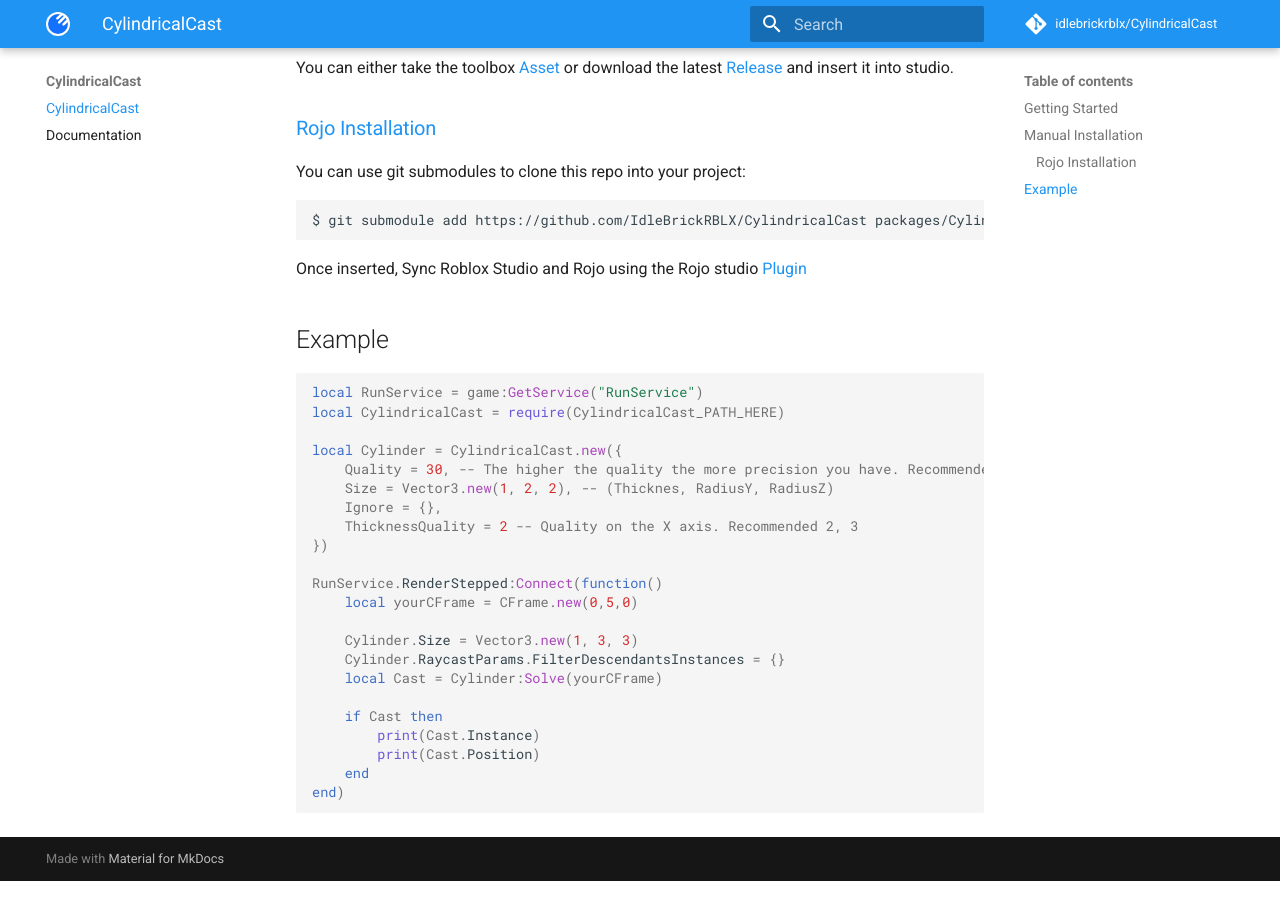
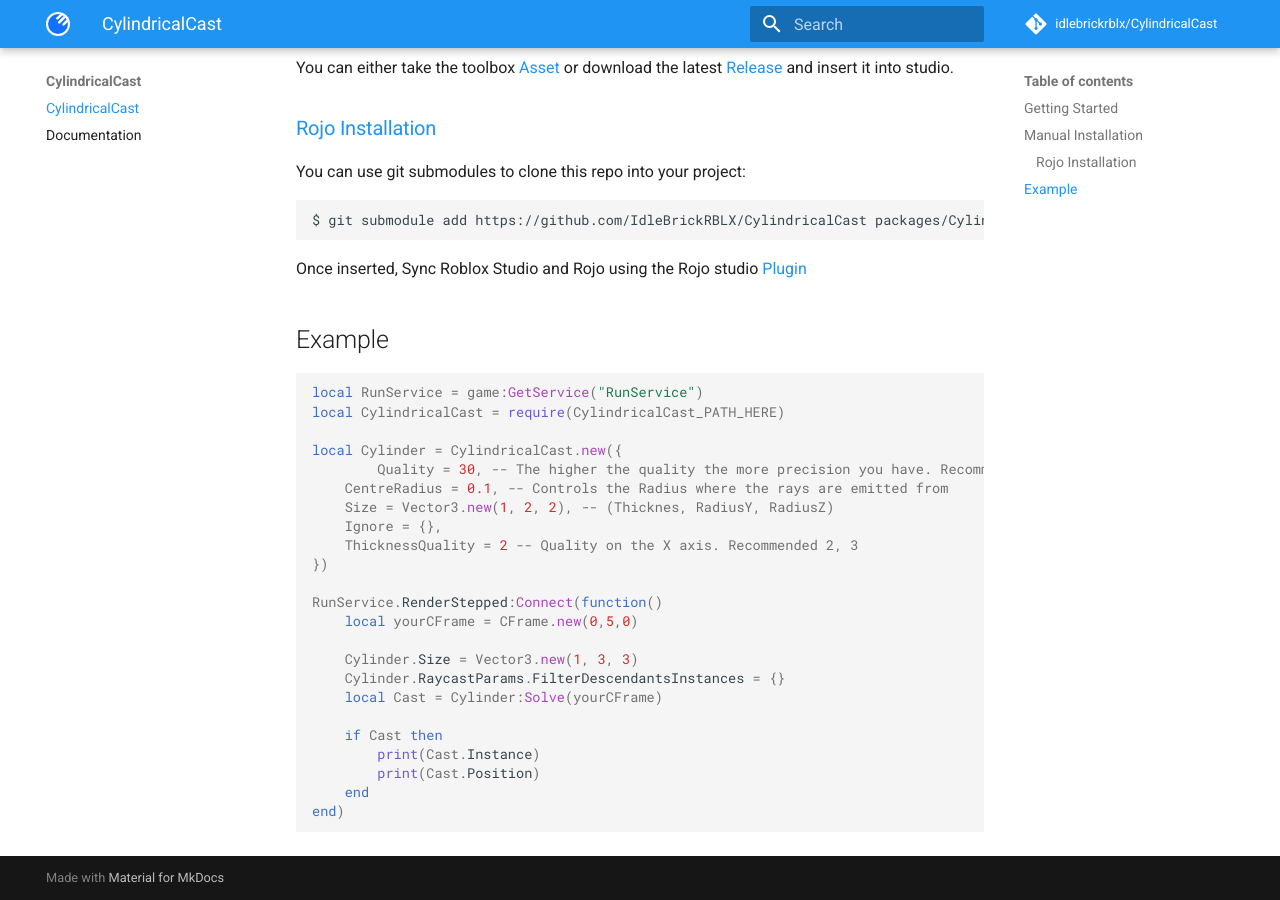
Before and after one commit to IdleBrickRBLX/CylindricalCast, an MkDocs documentation site: the page built from docs/index.md, in a window 1280 px wide and 900 px high, scrolled down 533 px. Built offline with MkDocs 1.6.1 and Material for MkDocs 9.7.7, drawn with Linux system fonts in a browser that asks for light colours; comment, search, counter and statistics services are not loaded.

Commit message:
Update index.md

```diff
--- a/docs/index.md
+++ b/docs/index.md
@@ -40,7 +40,8 @@
 local CylindricalCast = require(CylindricalCast_PATH_HERE)
 
 local Cylinder = CylindricalCast.new({
-    Quality = 30, -- The higher the quality the more precision you have. Recommended 15, 50
+        Quality = 30, -- The higher the quality the more precision you have. Recommended 15, 50
+	CentreRadius = 0.1, -- Controls the Radius where the rays are emitted from
 	Size = Vector3.new(1, 2, 2), -- (Thicknes, RadiusY, RadiusZ)
 	Ignore = {},
 	ThicknessQuality = 2 -- Quality on the X axis. Recommended 2, 3
```
